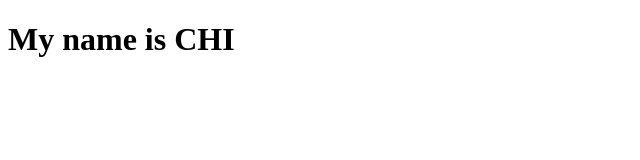
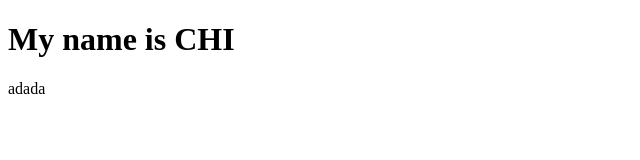
Before and after one commit to DARIN-CC/gitdemo, a plain HTML site: page index.html in a window 1280 px wide. Shown: the full height of the page, 0-640 px from the left. Drawn offline with Linux system fonts and the light colour scheme.

Commit message:
feat: updata description

```diff
--- a/index.html
+++ b/index.html
@@ -7,5 +7,6 @@
 </head>
 <body>
     <h1>My name is CHI</h1>
+    <p>adada</p>
 </body>
 </html>
```
